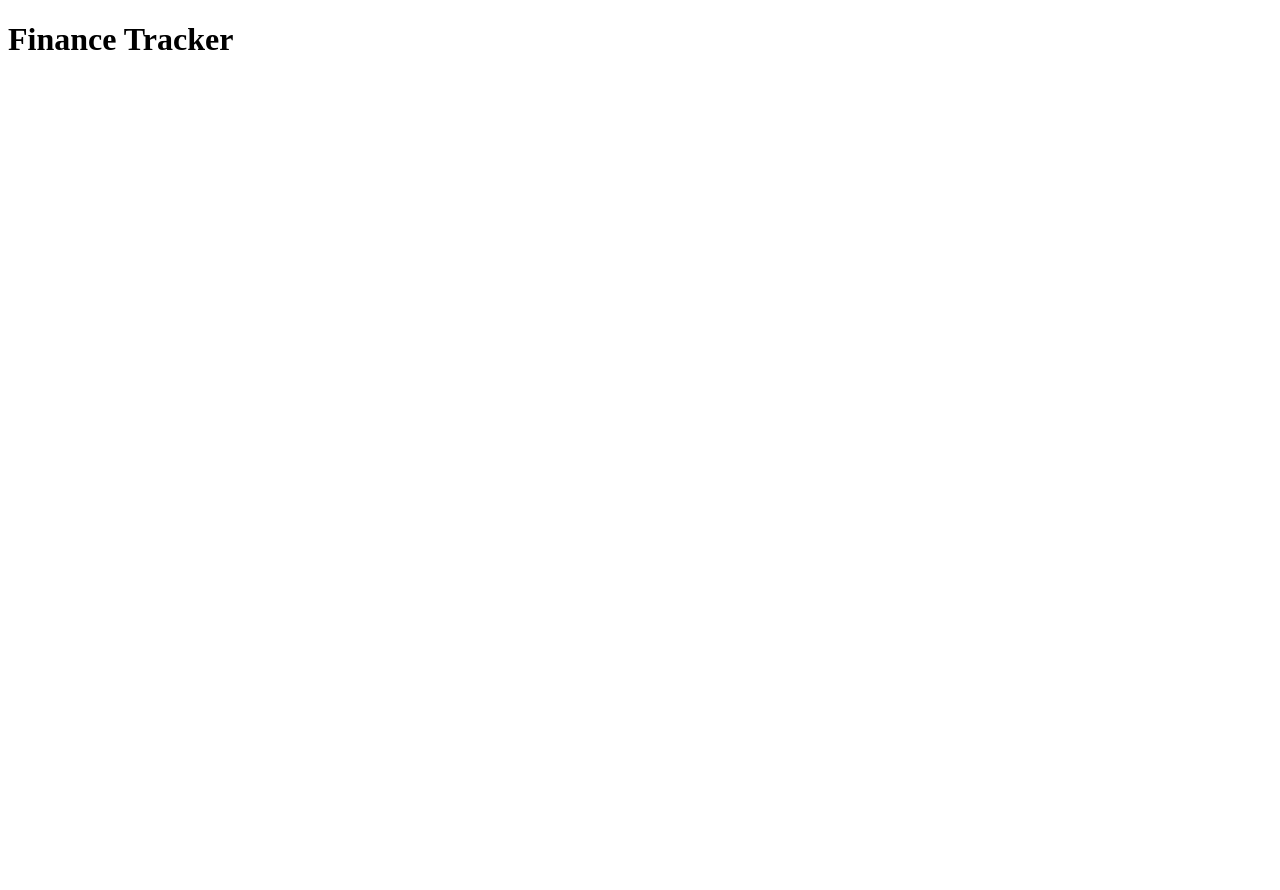
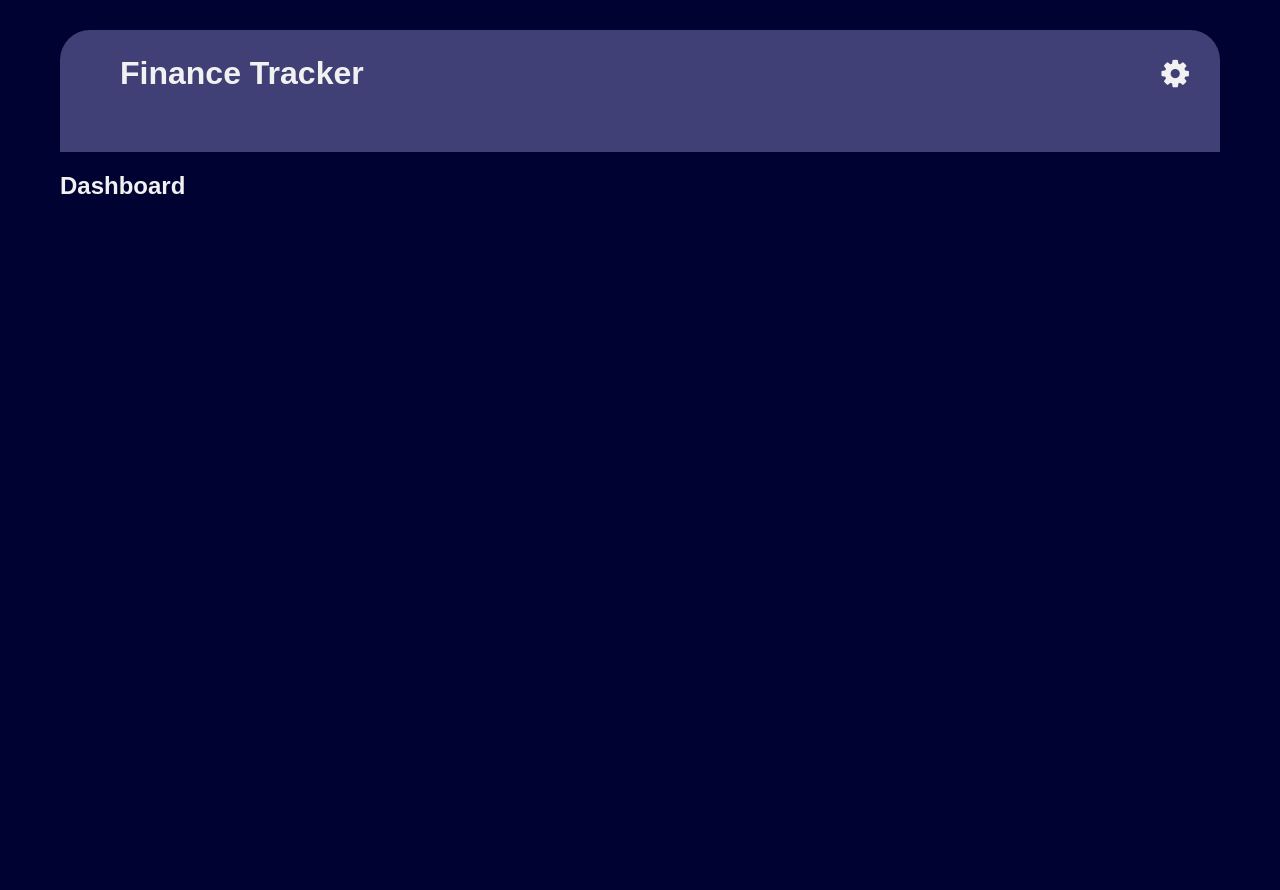
Before and after one commit to IbzyX/FinanceTracker, a Flask app: page / in a window 1280 px wide. Before the commit the page is almost empty. Before the commit the page ends 50 px from the top, so only its background shows below. Run offline with Flask 3, Linux system fonts and the light colour scheme.

Commit message:
navbar addition

```diff
--- a/app/static/css/global.css
+++ b/app/static/css/global.css
@@ -0,0 +1,60 @@
+:root {
+    --background-colour: #000232;
+    --text-color: #f1f1f1;
+    --widget-color: #404076;
+    --accent-color: #6ce5e8;
+}
+body.light {
+    --background-colour: #f5f7ff;
+    --text-color: #000232;
+    --widget-color: #cbcbcb;
+    --accent-color: #ff66c4;
+}
+
+
+body {
+    margin: 0;
+    padding: 20px 50px 50px 50px;
+    min-height: 100vh;
+    border: 10px solid var(--background-colour); /* border around body */
+    font-family: Arial, Helvetica, sans-serif;
+    background-color: var(--background-colour);
+    color: var(--text-color);
+}
+
+
+
+
+
+.navbar {
+    display: flex;
+    justify-content: space-between;
+    align-items: center;
+    border-radius: 30px 30px 0px 0px;
+    padding: 15px 15px 50px 50px;
+    background-color: var(--widget-color);
+}
+.logo {
+    margin: 10px;
+    font-size: 2rem;
+}
+
+
+
+.navbar-right {
+    display: flex;
+    align-items: center;
+    gap: 1.5rem;
+}
+.settings {
+    background: none;
+    border: none;
+    cursor: pointer;
+}
+.nav-icon i {
+    color: var(--text-color);
+    font-size: 2rem;
+    transition: color 0.2s;
+    margin-left: 20px;
+    padding: 10px;
+}
--- a/app/templates/base.html
+++ b/app/templates/base.html
@@ -5,8 +5,32 @@
         <meta name="viewport" content="width=device-width", inital-scale="1.0">
 
         <title>{% block title %} Finance Tracker {% endblock %}</title>
+        <link rel="stylesheet" href="https://cdnjs.cloudflare.com/ajax/libs/font-awesome/4.7.0/css/font-awesome.min.css">
+        <link rel="stylesheet" href="{{ url_for('static', filename='css/global.css') }}">
+        {% block css %}{% endblock %}
     </head>
     <body>
-        {% block content %} {% endblock %}
+
+        <nav class="navbar">
+            <div class="navbar-left">
+                <h1 class="logo">Finance Tracker</h1>
+            </div>
+            <div class="navbar-right">
+
+
+                <div class="dropdown">
+                    <div class="nav-icon">
+                        <button id="menu-toggle" class="settings"><i class="fa fa-gear"></i></button>
+                    </div>
+                </div>
+            </div>
+        </nav>
+        <main>
+            {% block content %} {% endblock %}
+        </main>
+
+
+
+
     </body>
 </html>
--- a/app/templates/home.html
+++ b/app/templates/home.html
@@ -2,5 +2,5 @@
 {% block title %} Home page {% endblock %}
 
 {% block content %}
-<h1>Finance Tracker</h1>
+<h2>Dashboard</h2>
 {% endblock %}
```
Also changed, not shown: app/static/js/scripts.js (added).
